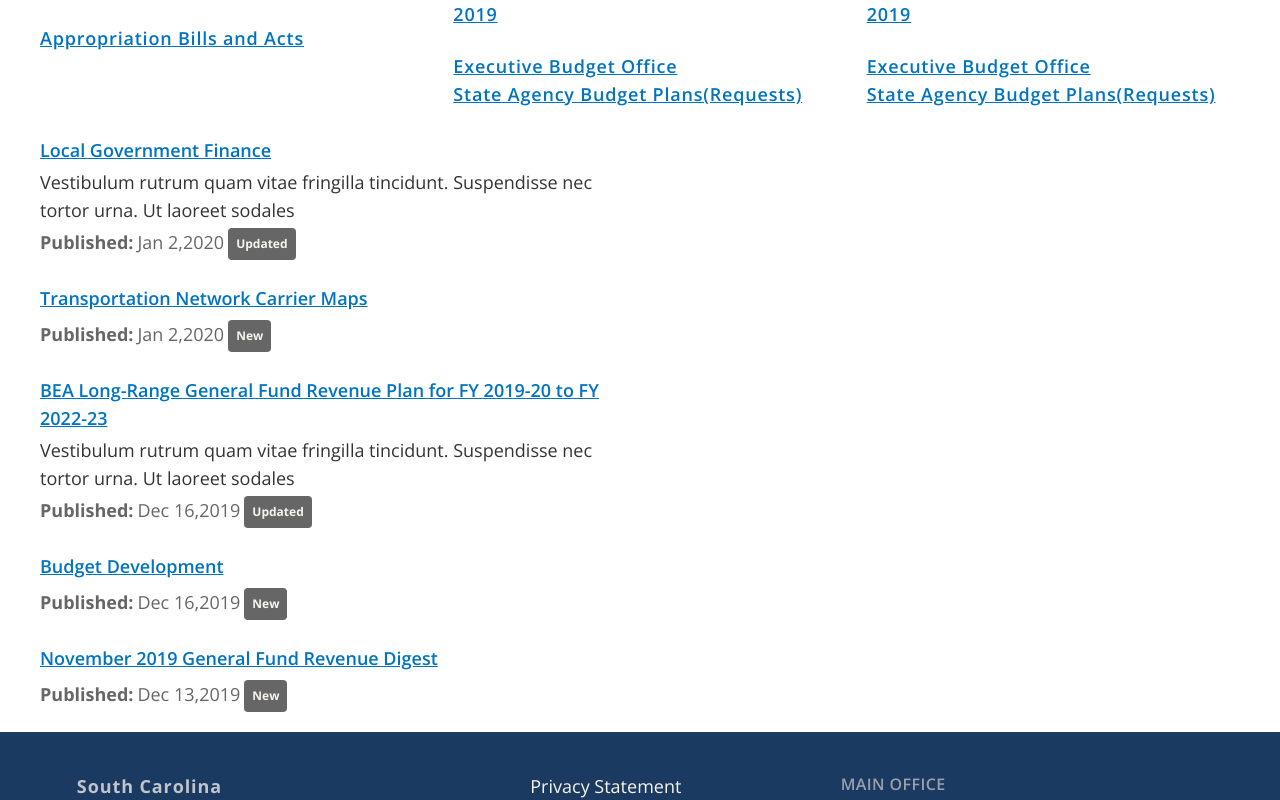
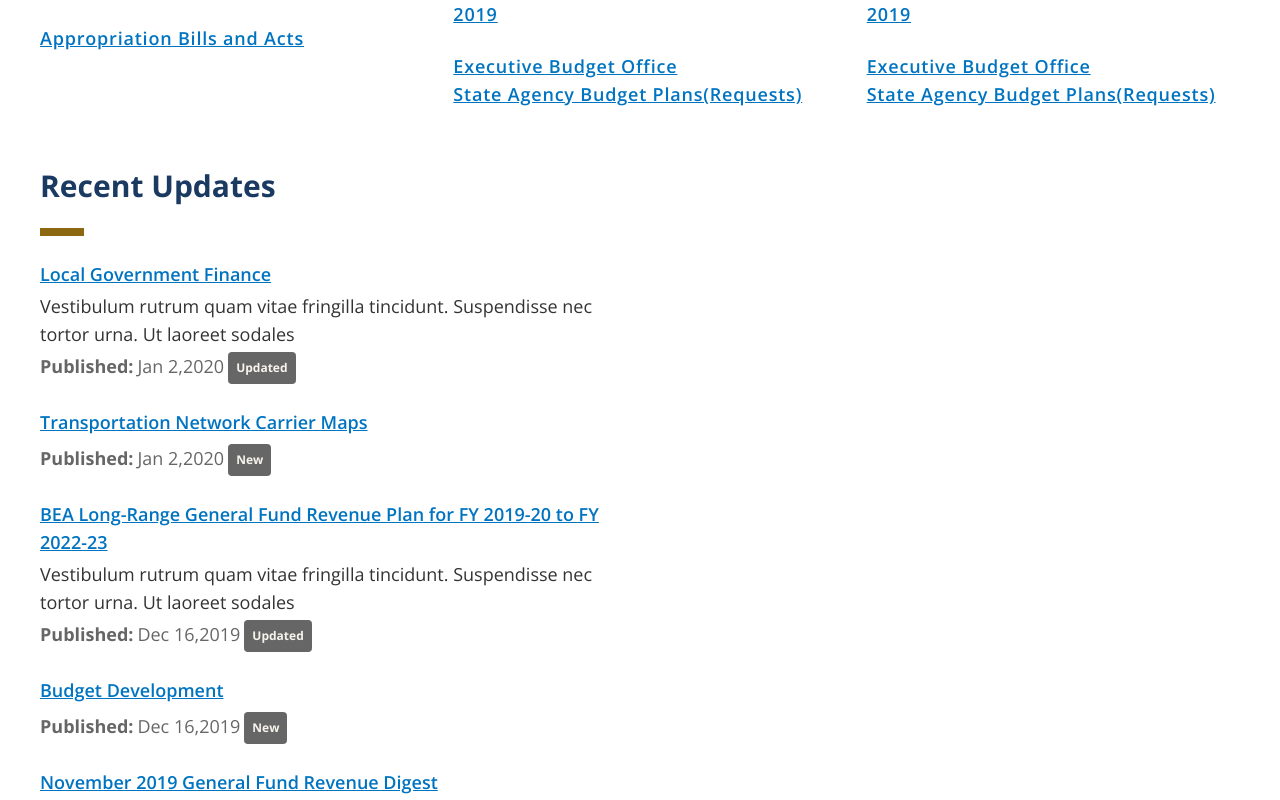
Before and after one commit to cmakride/SCRFA-frontend, a React (Create React App) app: page / in a window 1280 px wide. Shown: the part 1060-1860 px from the top of the page. Built offline with nearby package versions, Linux system fonts and the light colour scheme.

Commit message:
Header 2 Component Create

```diff
--- /dev/null
+++ b/src/components/headers/HeaderStyle2.jsx
@@ -0,0 +1,12 @@
+const HeaderStyle2 = ({text}) => {
+  return (
+    <>
+      <p className="font-OpenSans text-row1-2 font-bold text-xl lg:text-2xl xl:text-3xl">
+        {text}
+      </p>
+      <span className="block h-2 w-11 bg-row3-1"></span>
+    </>
+  );
+}
+
+export default HeaderStyle2;
--- a/src/components/recentUpdates/RecentUpdates.jsx
+++ b/src/components/recentUpdates/RecentUpdates.jsx
@@ -1,5 +1,5 @@
-import { NavLink } from 'react-router-dom'
 import UpdateCard from './components/UpdateCard';
+import HeaderStyle2 from '../headers/HeaderStyle2';
 
 const RecentUpdates = () => {
   const recentUpdates = [
@@ -37,6 +37,7 @@ const RecentUpdates = () => {
   return (
 
     <div className="text-row1-5 text-md md:text-lg flex flex-col justify-start items-start gap-6">
+      <HeaderStyle2 text="Recent Updates"/>
       {recentUpdates.map((update) => (
         <UpdateCard update={update} />
       ))}
--- a/src/pages/home/Home.jsx
+++ b/src/pages/home/Home.jsx
@@ -15,7 +15,7 @@ const Home = () => {
           <Categories />
           <div className="mx-10 max-w-screen-2xl">
             <PopularLinks />
-            <div className="font-OpenSans grid w-full grid-rows-1 grid-cols-1 md:grid-cols-2">
+            <div className="mt-8 font-OpenSans grid w-full grid-rows-1 grid-cols-1 md:grid-cols-2">
               <RecentUpdates />
               <Calendar />
 
```
Also changed, not shown: src/components/buttons/BlueButton.jsx (added, +8 -0 lines).
